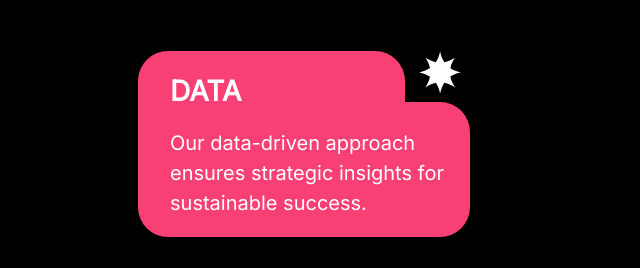
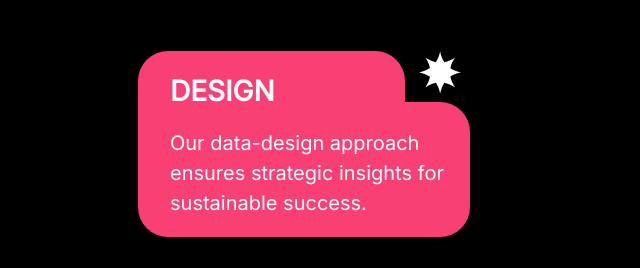
Before and after one commit to manuelRivero/landing-fernando, a Gatsby site: page / in a window 1280 px wide. Shown: the part 759-1027 px from the top of the page, 587-1227 px from the left. Built offline with nearby package versions, Linux system fonts and the light colour scheme; Gatsby itself is replaced by a stand-in of ours.

Commit message:
[fix] Home hero cards texts

```diff
--- a/src/components/home/hero/index.tsx
+++ b/src/components/home/hero/index.tsx
@@ -27,9 +27,9 @@ const cardsContent: Card[] = [
     alt: "Spiner Icon",
   },
   {
-    title: "Data",
+    title: "Design",
     description:
-      "Our data-driven approach ensures strategic insights for sustainable success.",
+      "Our data-design approach ensures strategic insights for sustainable success.",
     icon: star8,
     alt: "Star 8",
   },
```
